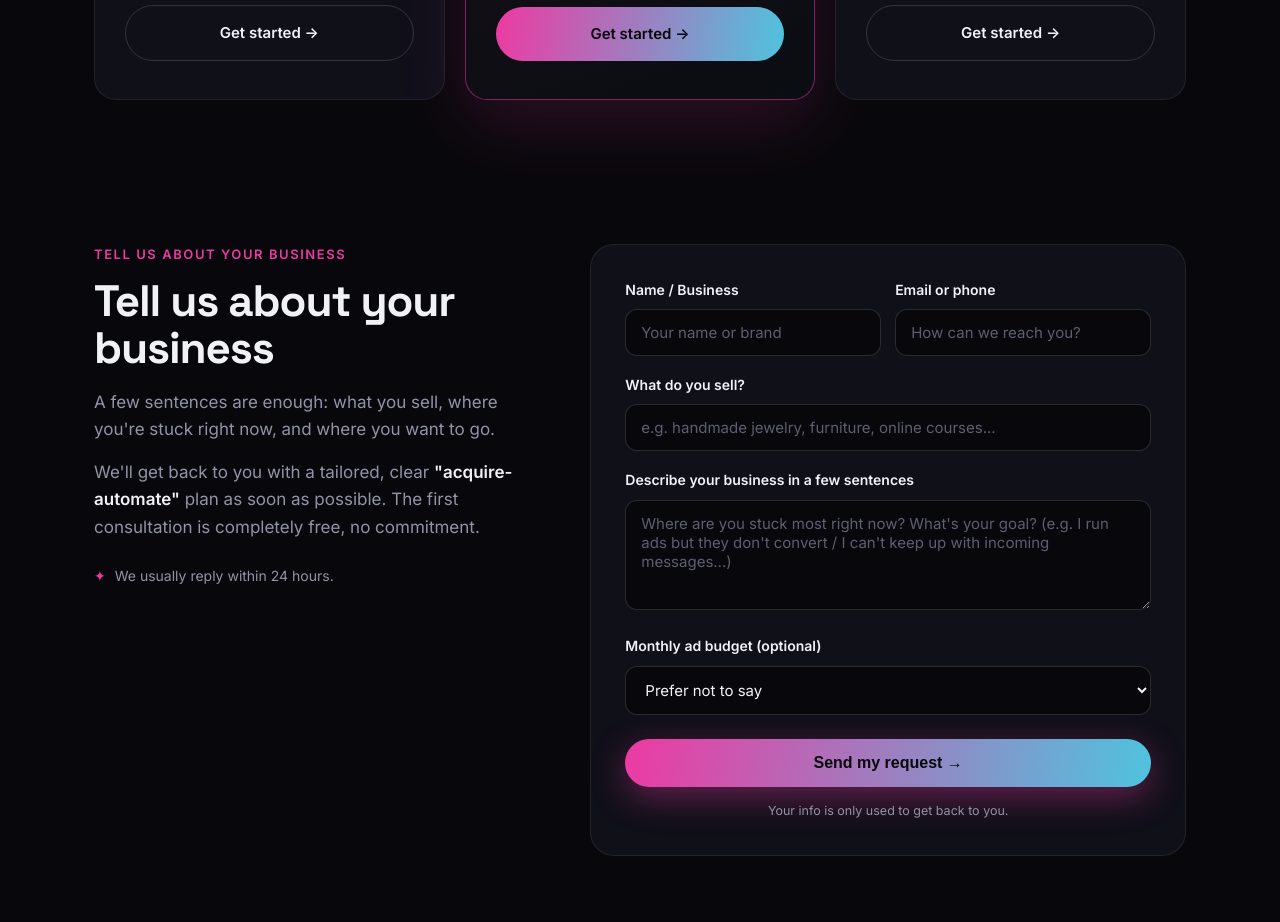
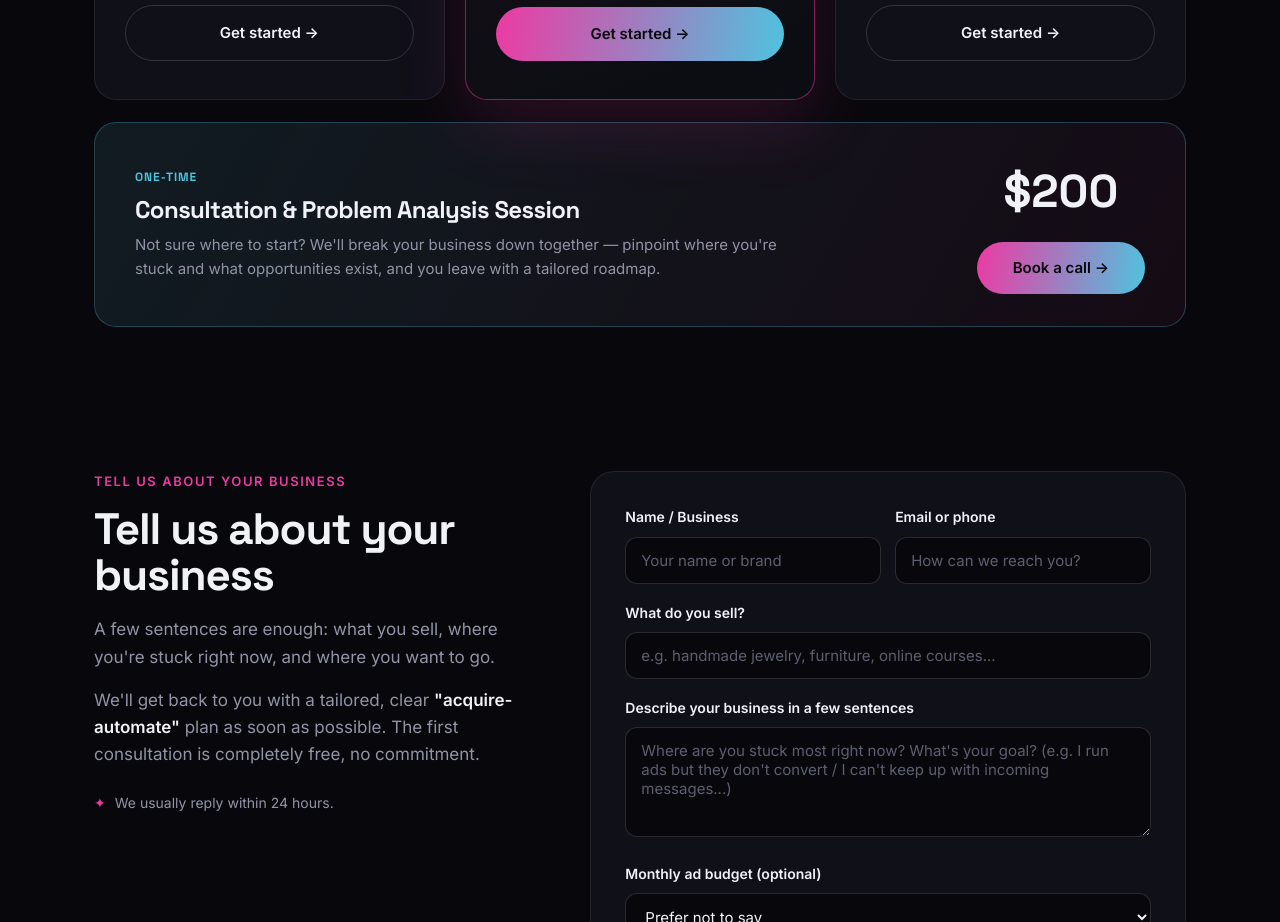
Before and after one commit to railetisimai1-boop/astrameta.com, a plain HTML site: page index.html in a window 1280 px wide. Shown: the part 3560-4482 px from the top of the page. Drawn offline with Linux system fonts and the light colour scheme.

Commit message:
Add one-time Consultation & Problem Analysis offer (200 USD)

```diff
--- a/index.html
+++ b/index.html
@@ -149,6 +149,17 @@
   .price-cta.solid{background:linear-gradient(100deg,var(--accent),var(--accent-2));color:#08080c}
   .price-cta.solid:hover{transform:translateY(-2px);box-shadow:0 12px 34px rgba(237,58,162,.45)}
 
+  .intro-offer{margin-top:22px;display:flex;align-items:center;justify-content:space-between;gap:36px;
+    background:linear-gradient(120deg,rgba(80,171,197,.12),rgba(237,58,162,.06));border:1px solid rgba(80,171,197,.32);
+    border-radius:22px;padding:32px 40px}
+  .io-left{max-width:660px}
+  .io-label{font-family:'Space Grotesk',sans-serif;font-size:12px;font-weight:700;letter-spacing:.08em;text-transform:uppercase;color:var(--accent-2);margin-bottom:10px}
+  .io-left h3{font-size:24px;margin-bottom:10px}
+  .io-left p{color:var(--muted);font-size:15px;line-height:1.6}
+  .io-right{display:flex;flex-direction:column;align-items:center;gap:14px;flex:none}
+  .io-price{font-family:'Space Grotesk',sans-serif;font-size:46px;font-weight:700}
+  .io-right .price-cta{padding:14px 36px;white-space:nowrap}
+
   .diff{background:linear-gradient(160deg,var(--surface),var(--bg));border:1px solid var(--line);
     border-radius:26px;padding:clamp(40px,6vw,72px);text-align:center}
   .diff .quote{font-family:'Space Grotesk',sans-serif;font-size:clamp(25px,4vw,40px);font-weight:600;line-height:1.22;max-width:820px;margin:0 auto 22px;letter-spacing:-.02em}
@@ -196,6 +207,7 @@
     .bento{grid-template-columns:1fr}
     .bento .b.wide{grid-column:span 1}
     .pricing{grid-template-columns:1fr}
+    .intro-offer{flex-direction:column;align-items:flex-start;gap:22px;padding:28px}
     .tell{grid-template-columns:1fr;gap:32px}
     .row2{grid-template-columns:1fr}
   }
@@ -398,6 +410,18 @@
         <a class="price-cta ghost" href="mailto:aydin@astra-meta.com?subject=astra-meta%20-%20Olcek%20paketi" data-i18n="price.cta">Başla →</a>
       </div>
     </div>
+
+    <div class="intro-offer reveal">
+      <div class="io-left">
+        <div class="io-label" data-i18n="io.label">ONE-TIME</div>
+        <h3 data-i18n="io.h3">Consultation &amp; Problem Analysis Session</h3>
+        <p data-i18n="io.p">Not sure where to start? We'll break your business down together — pinpoint where you're stuck and what opportunities exist, and you leave with a tailored roadmap.</p>
+      </div>
+      <div class="io-right">
+        <div class="io-price">$200</div>
+        <a class="price-cta solid" href="mailto:aydin@astra-meta.com?subject=astra-meta%20-%20Consultation%20call" data-i18n="io.cta">Book a call →</a>
+      </div>
+    </div>
   </div>
 </section>
 
@@ -549,6 +573,7 @@
       "price.t2f1":"Meta + Google ad management","price.t2f2":"Unlimited campaigns + creative optimization","price.t2f3":"WhatsApp & DM automation","price.t2f4":"Lead tracking + CRM integration","price.t2f5":"Weekly reporting + live dashboard","price.t2f6":"Priority support",
       "price.t3name":"Scale","price.t3desc":"For established brands scaling seriously.",
       "price.t3f1":"Multi-channel ads (Meta, Google, TikTok)","price.t3f2":"Custom AI automation systems","price.t3f3":"Full funnel setup + A/B testing","price.t3f4":"Custom CRM + reporting automation","price.t3f5":"Monthly strategy calls","price.t3f6":"Dedicated account manager",
+      "io.label":"ONE-TIME","io.h3":"Consultation & Problem Analysis Session","io.p":"Not sure where to start? We'll break your business down together — pinpoint where you're stuck and what opportunities exist, and you leave with a tailored roadmap.","io.cta":"Book a call →",
       "footer.email":"Email","footer.copy":"© 2026 astra-meta · Acquire. Automate. Grow."
     }
   };
```
